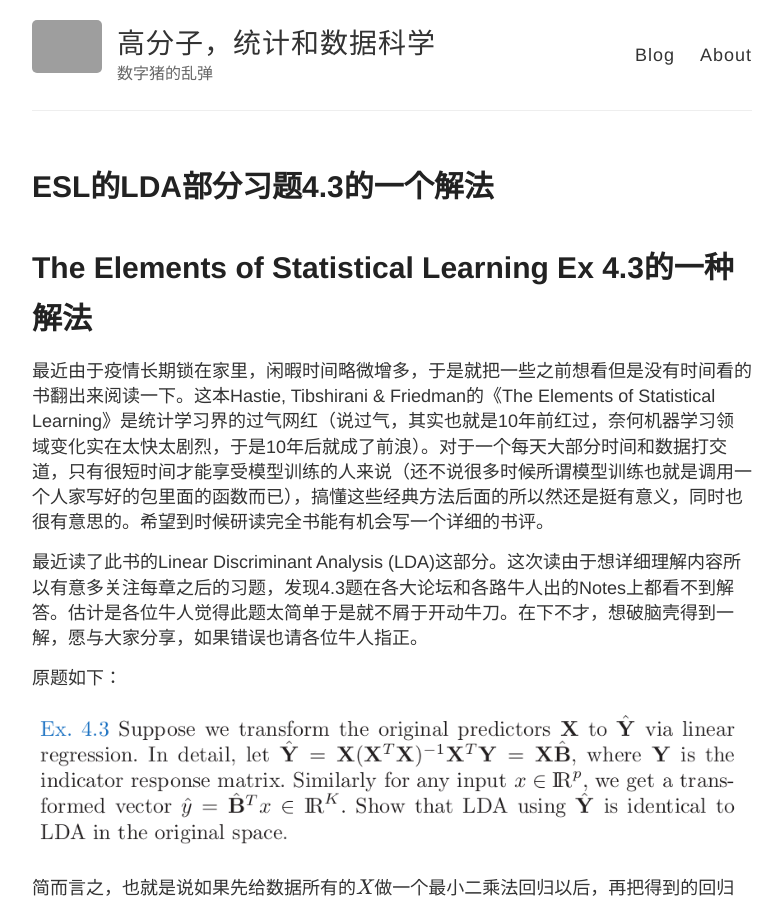
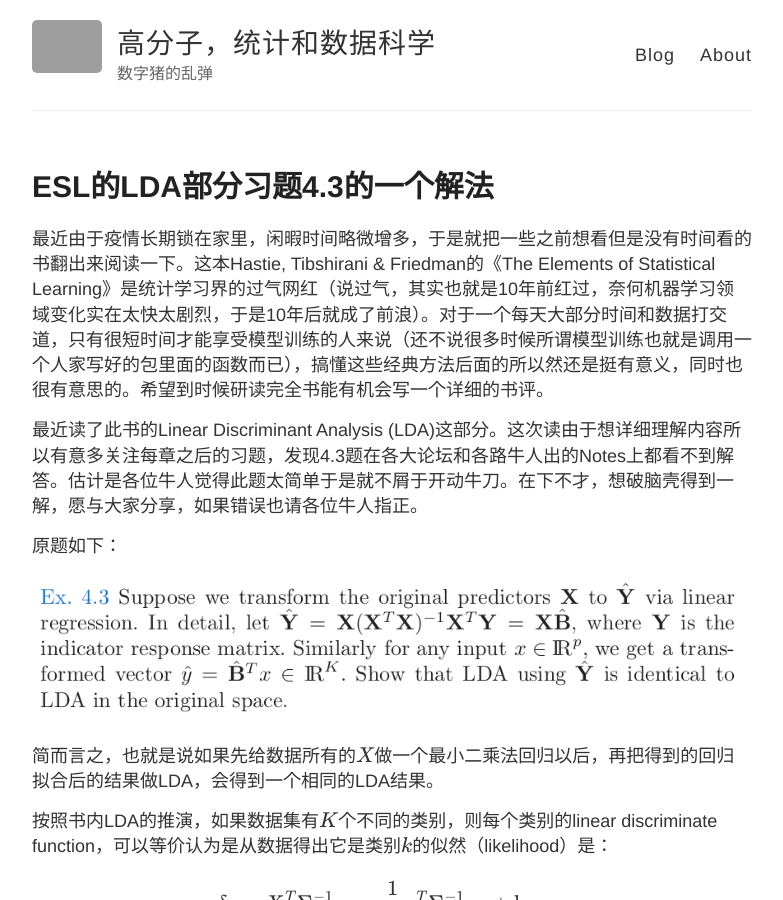
Before and after one commit to DigitalPig/zh-blog, a Jekyll site: the page built from _posts/2020-12-3-ESL-4-3.md, in a window 1280 px wide and 900 px high. Shown: the whole window, without its empty margins (248-1031 px from the left). Built offline with Jekyll 4.4.1, drawn with Linux system fonts in a browser that asks for light colours; formulas are drawn with MathJax 3; a script that is not in the unit is left out; comment, search, counter and statistics services are not loaded; grey boxes are pictures that could not be loaded.

Commit message:
Modify the title

```diff
--- a/_posts/2020-12-3-ESL-4-3.md
+++ b/_posts/2020-12-3-ESL-4-3.md
@@ -6,8 +6,6 @@ mathjax: true
 category: 数学, 统计学习, 机器学习
 tags: math, statistics, machine-learning
 ---
-
-# The Elements of Statistical Learning Ex 4.3的一种解法
 
 最近由于疫情长期锁在家里，闲暇时间略微增多，于是就把一些之前想看但是没有时间看的书翻出来阅读一下。这本Hastie, Tibshirani & Friedman的《The Elements of Statistical Learning》是统计学习界的过气网红（说过气，其实也就是10年前红过，奈何机器学习领域变化实在太快太剧烈，于是10年后就成了前浪）。对于一个每天大部分时间和数据打交道，只有很短时间才能享受模型训练的人来说（还不说很多时候所谓模型训练也就是调用一个人家写好的包里面的函数而已），搞懂这些经典方法后面的所以然还是挺有意义，同时也很有意思的。希望到时候研读完全书能有机会写一个详细的书评。
 
```
